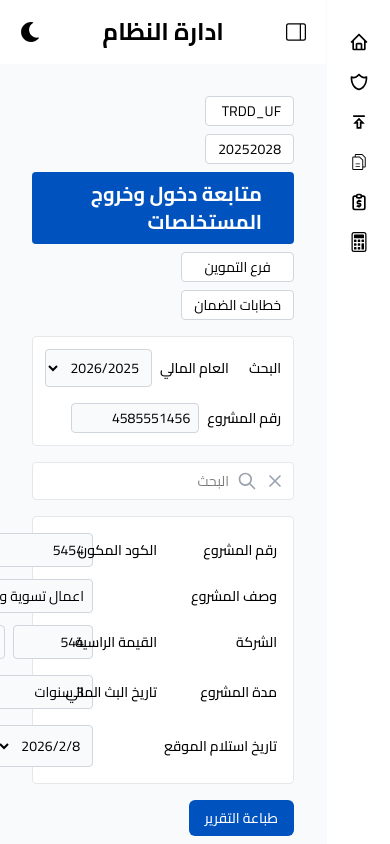
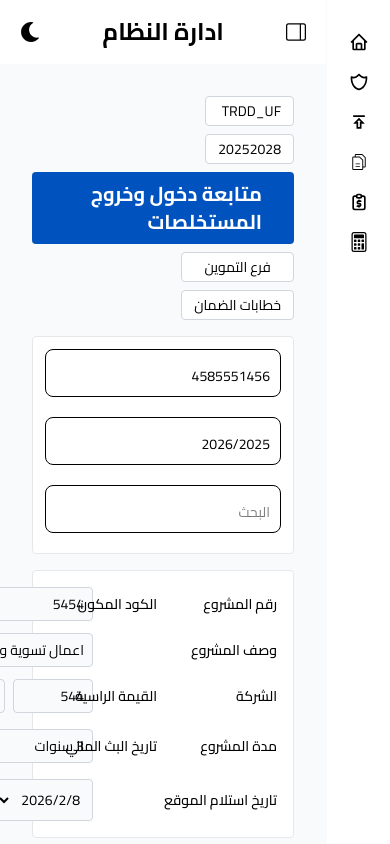
Before and after one commit to basselsh02/eng2.3.26.2026.new, a React (Vite) app in the folder Engineering-System-Frontend-main/: page /hesabat/mutabaat-dukhol-wa-khurooj-almustakhlasat in a window 390 px wide. Built offline with nearby package versions, Linux system fonts and the light colour scheme.

Commit message:
Unify page header and tabs layout with nashr project layout

```diff
--- a/Engineering-System-Frontend-main/src/components/pages/Hesabat/MutabaatDukholWaKhuroojAlMustakhlasat.jsx
+++ b/Engineering-System-Frontend-main/src/components/pages/Hesabat/MutabaatDukholWaKhuroojAlMustakhlasat.jsx
@@ -1,5 +1,6 @@
 import React, { useState } from "react";
 import Button from "../../ui/Button/Button";
+import Input from "../../ui/Input/Input";
 
 const mockData = [
   {
@@ -77,45 +78,10 @@ export default function MutabaatDukholWaKhuroojAlMustakhlasat() {
         </div>
       </div>
 
-      {/* Filters Row */}
-      <div className="flex items-center gap-4 flex-wrap border border-gray-200 rounded p-3 bg-base text-sm">
-        <div className="flex items-center gap-2">
-          <label className="font-medium">البحث</label>
-        </div>
-        <div className="flex items-center gap-2 mr-auto">
-          <label className="font-medium">العام المالي</label>
-          <select className="border border-gray-300 rounded px-2 py-1 text-sm bg-background">
-            <option>{amMali}</option>
-          </select>
-        </div>
-        <div className="flex items-center gap-2">
-          <label className="font-medium">رقم المشروع</label>
-          <input
-            value={raqmAlMashro3}
-            readOnly
-            className="border border-gray-300 rounded px-2 py-1 text-sm bg-background w-32"
-          />
-        </div>
-      </div>
-
-      {/* Search */}
-      <div className="flex items-center gap-2 border border-gray-200 rounded p-2 bg-base">
-        <button className="text-gray-400 hover:text-gray-600">
-          <svg xmlns="http://www.w3.org/2000/svg" className="h-5 w-5" fill="none" viewBox="0 0 24 24" stroke="currentColor">
-            <path strokeLinecap="round" strokeLinejoin="round" strokeWidth={2} d="M6 18L18 6M6 6l12 12" />
-          </svg>
-        </button>
-        <button className="text-gray-400 hover:text-gray-600">
-          <svg xmlns="http://www.w3.org/2000/svg" className="h-5 w-5" fill="none" viewBox="0 0 24 24" stroke="currentColor">
-            <path strokeLinecap="round" strokeLinejoin="round" strokeWidth={2} d="M21 21l-6-6m2-5a7 7 0 11-14 0 7 7 0 0114 0z" />
-          </svg>
-        </button>
-        <input
-          value={searchVal}
-          onChange={(e) => setSearchVal(e.target.value)}
-          placeholder="البحث"
-          className="flex-1 bg-transparent outline-none text-sm"
-        />
+      <div className="grid grid-cols-1 md:grid-cols-3 gap-3 border border-gray-200 rounded p-3 bg-base">
+        <Input label="رقم المشروع" showLabel={false} value={raqmAlMashro3} readOnly />
+        <Input label="العام المالي" type="select" showLabel={false} options={[{ value: amMali, label: amMali }]} />
+        <Input label="البحث" showLabel={false} value={searchVal} onChange={(e) => setSearchVal(e.target.value)} />
       </div>
 
       {/* Project Info Form */}
--- a/Engineering-System-Frontend-main/src/components/pages/Hesabat/TasjilKhetabaatAlDaman.jsx
+++ b/Engineering-System-Frontend-main/src/components/pages/Hesabat/TasjilKhetabaatAlDaman.jsx
@@ -1,5 +1,6 @@
 import React, { useState } from "react";
 import Button from "../../ui/Button/Button";
+import Input from "../../ui/Input/Input";
 
 const bunodData = [
   { id: 1, wasfAlBand: "خصم عام على اعمال الخضواني", bandAlKhasm: "بند رقم 122" },
@@ -45,42 +46,10 @@ export default function TasjilKhetabaatAlDaman() {
         </div>
       </div>
 
-      {/* Filters */}
-      <div className="flex items-center gap-4 flex-wrap border border-gray-200 rounded p-3 bg-base">
-        <div className="flex items-center gap-2 mr-auto">
-          <label className="text-sm font-medium">العام المالي</label>
-          <select className="border border-gray-300 rounded px-2 py-1 text-sm bg-background">
-            <option>{amMali}</option>
-          </select>
-        </div>
-        <div className="flex items-center gap-2">
-          <label className="text-sm font-medium">كود المشروع</label>
-          <input
-            value={kodMashro3}
-            readOnly
-            className="border border-gray-300 rounded px-2 py-1 text-sm bg-background w-32"
-          />
-        </div>
-      </div>
-
-      {/* Search */}
-      <div className="flex items-center gap-2 border border-gray-200 rounded p-2 bg-base">
-        <button className="text-gray-400 hover:text-gray-600">
-          <svg xmlns="http://www.w3.org/2000/svg" className="h-5 w-5" fill="none" viewBox="0 0 24 24" stroke="currentColor">
-            <path strokeLinecap="round" strokeLinejoin="round" strokeWidth={2} d="M6 18L18 6M6 6l12 12" />
-          </svg>
-        </button>
-        <button className="text-gray-400 hover:text-gray-600">
-          <svg xmlns="http://www.w3.org/2000/svg" className="h-5 w-5" fill="none" viewBox="0 0 24 24" stroke="currentColor">
-            <path strokeLinecap="round" strokeLinejoin="round" strokeWidth={2} d="M21 21l-6-6m2-5a7 7 0 11-14 0 7 7 0 0114 0z" />
-          </svg>
-        </button>
-        <input
-          value={searchVal}
-          onChange={(e) => setSearchVal(e.target.value)}
-          placeholder="البحث"
-          className="flex-1 bg-transparent outline-none text-sm"
-        />
+      <div className="grid grid-cols-1 md:grid-cols-3 gap-3 border border-gray-200 rounded p-3 bg-base">
+        <Input label="كود المشروع" showLabel={false} value={kodMashro3} readOnly />
+        <Input label="العام المالي" type="select" showLabel={false} options={[{ value: amMali, label: amMali }]} />
+        <Input label="البحث" showLabel={false} value={searchVal} onChange={(e) => setSearchVal(e.target.value)} />
       </div>
 
       {/* Main Form */}
--- a/Engineering-System-Frontend-main/src/components/pages/Mizaniya/ByanAlTa3aqud.jsx
+++ b/Engineering-System-Frontend-main/src/components/pages/Mizaniya/ByanAlTa3aqud.jsx
@@ -1,5 +1,6 @@
 import React, { useState } from "react";
 import Button from "../../ui/Button/Button";
+import Input from "../../ui/Input/Input";
 
 const tabs = ["بيانات المشروع", "بيانات التعاقد", "بيانات الصرف", "صرف خامات"];
 
@@ -310,6 +311,8 @@ function SarfKhamaatSection() {
 export default function ByanAlTa3aqud() {
   const [activeTab, setActiveTab] = useState("بيانات المشروع");
   const [searchVal, setSearchVal] = useState("");
+  const [kodMashro3] = useState("4585551456");
+  const [amMali] = useState("2026/2025");
 
   const renderTabContent = () => {
     switch (activeTab) {
@@ -366,33 +369,19 @@ export default function ByanAlTa3aqud() {
         </div>
       </div>
 
-      {/* Search */}
-      <div className="flex items-center gap-2 border border-gray-200 rounded p-2 bg-base">
-        <button className="text-gray-400 hover:text-gray-600">
-          <svg xmlns="http://www.w3.org/2000/svg" className="h-5 w-5" fill="none" viewBox="0 0 24 24" stroke="currentColor">
-            <path strokeLinecap="round" strokeLinejoin="round" strokeWidth={2} d="M6 18L18 6M6 6l12 12" />
-          </svg>
-        </button>
-        <button className="text-gray-400 hover:text-gray-600">
-          <svg xmlns="http://www.w3.org/2000/svg" className="h-5 w-5" fill="none" viewBox="0 0 24 24" stroke="currentColor">
-            <path strokeLinecap="round" strokeLinejoin="round" strokeWidth={2} d="M21 21l-6-6m2-5a7 7 0 11-14 0 7 7 0 0114 0z" />
-          </svg>
-        </button>
-        <input
-          value={searchVal}
-          onChange={(e) => setSearchVal(e.target.value)}
-          placeholder="البحث"
-          className="flex-1 bg-transparent outline-none text-sm"
-        />
+      <div className="grid grid-cols-1 md:grid-cols-3 gap-3 border border-gray-200 rounded p-3 bg-base">
+        <Input label="كود المشروع" showLabel={false} value={kodMashro3} readOnly />
+        <Input label="العام المالي" type="select" showLabel={false} options={[{ value: amMali, label: amMali }]} />
+        <Input label="البحث" showLabel={false} value={searchVal} onChange={(e) => setSearchVal(e.target.value)} />
       </div>
 
       {/* Tabs */}
-      <div className="flex gap-4 border-b border-gray-200 pb-1 overflow-x-auto">
+      <div className="flex gap-4 border-b border-gray-200 pb-1">
         {tabs.map((tab) => (
           <button
             key={tab}
             onClick={() => setActiveTab(tab)}
-            className={`px-3 py-1.5 text-sm font-medium transition-colors whitespace-nowrap ${
+            className={`px-3 py-1.5 text-sm font-medium transition-colors ${
               activeTab === tab
                 ? "text-primary-600 border-b-2 border-primary-600 -mb-1 font-bold"
                 : "text-gray-500 hover:text-primary-500"
--- a/Engineering-System-Frontend-main/src/components/pages/Mizaniya/TasjilAlMakhsamat.jsx
+++ b/Engineering-System-Frontend-main/src/components/pages/Mizaniya/TasjilAlMakhsamat.jsx
@@ -1,7 +1,10 @@
 import React, { useState } from "react";
+import Input from "../../ui/Input/Input";
 
 export default function TasjilAlMakhsamat() {
   const [searchVal, setSearchVal] = useState("");
+  const [kodMashro3] = useState("4585551456");
+  const [amMali] = useState("2026/2025");
 
   return (
     <div className="p-4 space-y-4" dir="rtl">
@@ -48,24 +51,10 @@ export default function TasjilAlMakhsamat() {
         </div>
       </div>
 
-      {/* Search */}
-      <div className="flex items-center gap-2 border border-gray-200 rounded p-2 bg-base">
-        <button className="text-gray-400 hover:text-gray-600">
-          <svg xmlns="http://www.w3.org/2000/svg" className="h-5 w-5" fill="none" viewBox="0 0 24 24" stroke="currentColor">
-            <path strokeLinecap="round" strokeLinejoin="round" strokeWidth={2} d="M6 18L18 6M6 6l12 12" />
-          </svg>
-        </button>
-        <button className="text-gray-400 hover:text-gray-600">
-          <svg xmlns="http://www.w3.org/2000/svg" className="h-5 w-5" fill="none" viewBox="0 0 24 24" stroke="currentColor">
-            <path strokeLinecap="round" strokeLinejoin="round" strokeWidth={2} d="M21 21l-6-6m2-5a7 7 0 11-14 0 7 7 0 0114 0z" />
-          </svg>
-        </button>
-        <input
-          value={searchVal}
-          onChange={(e) => setSearchVal(e.target.value)}
-          placeholder="البحث"
-          className="flex-1 bg-transparent outline-none text-sm"
-        />
+      <div className="grid grid-cols-1 md:grid-cols-3 gap-3 border border-gray-200 rounded p-3 bg-base">
+        <Input label="كود المشروع" showLabel={false} value={kodMashro3} readOnly />
+        <Input label="العام المالي" type="select" showLabel={false} options={[{ value: amMali, label: amMali }]} />
+        <Input label="البحث" showLabel={false} value={searchVal} onChange={(e) => setSearchVal(e.target.value)} />
       </div>
 
       {/* Main Form Fields */}
--- a/Engineering-System-Frontend-main/src/components/pages/Nashr/IstkmalByanat.jsx
+++ b/Engineering-System-Frontend-main/src/components/pages/Nashr/IstkmalByanat.jsx
@@ -299,12 +299,12 @@ export default function IstkmalByanat() {
       </div>
 
       {/* Tabs */}
-      <div className="flex gap-4 border-b border-gray-200 pb-1 overflow-x-auto">
+      <div className="flex gap-4 border-b border-gray-200 pb-1">
         {tabs.map((tab) => (
           <button
             key={tab}
             onClick={() => setActiveTab(tab)}
-            className={`px-3 py-1.5 text-sm font-medium transition-colors whitespace-nowrap ${
+            className={`px-3 py-1.5 text-sm font-medium transition-colors ${
               activeTab === tab
                 ? "text-primary-600 border-b-2 border-primary-600 -mb-1 font-bold"
                 : "text-gray-500 hover:text-primary-500"
--- a/Engineering-System-Frontend-main/src/components/pages/Oqood/ByanatAlmashro3Oqood.jsx
+++ b/Engineering-System-Frontend-main/src/components/pages/Oqood/ByanatAlmashro3Oqood.jsx
@@ -1,5 +1,6 @@
 import React, { useState } from "react";
 import Button from "../../ui/Button/Button";
+import Input from "../../ui/Input/Input";
 
 const tabs = ["المشروع", "شروط المشروع", "ترشيح الشركات", "بنود الاعمال"];
 
@@ -298,33 +299,10 @@ export default function ByanatAlmashro3Oqood() {
         </div>
       </div>
 
-      {/* Filters */}
-      <div className="flex items-center gap-4 flex-wrap border border-gray-200 rounded p-3 bg-base">
-        <div className="flex items-center gap-2 mr-auto">
-          <label className="text-sm font-medium">العام المالي</label>
-          <select className="border border-gray-300 rounded px-2 py-1 text-sm bg-background">
-            <option>{amMali}</option>
-          </select>
-        </div>
-        <div className="flex items-center gap-2">
-          <label className="text-sm font-medium">كود المشروع</label>
-          <input value={kodMashro3} readOnly className="border border-gray-300 rounded px-2 py-1 text-sm bg-background w-32" />
-        </div>
-      </div>
-
-      {/* Search */}
-      <div className="flex items-center gap-2 border border-gray-200 rounded p-2 bg-base">
-        <button className="text-gray-400 hover:text-gray-600">
-          <svg xmlns="http://www.w3.org/2000/svg" className="h-5 w-5" fill="none" viewBox="0 0 24 24" stroke="currentColor">
-            <path strokeLinecap="round" strokeLinejoin="round" strokeWidth={2} d="M6 18L18 6M6 6l12 12" />
-          </svg>
-        </button>
-        <button className="text-gray-400 hover:text-gray-600">
-          <svg xmlns="http://www.w3.org/2000/svg" className="h-5 w-5" fill="none" viewBox="0 0 24 24" stroke="currentColor">
-            <path strokeLinecap="round" strokeLinejoin="round" strokeWidth={2} d="M21 21l-6-6m2-5a7 7 0 11-14 0 7 7 0 0114 0z" />
-          </svg>
-        </button>
-        <input value={searchVal} onChange={(e) => setSearchVal(e.target.value)} placeholder="البحث" className="flex-1 bg-transparent outline-none text-sm" />
+      <div className="grid grid-cols-1 md:grid-cols-3 gap-3 border border-gray-200 rounded p-3 bg-base">
+        <Input label="كود المشروع" showLabel={false} value={kodMashro3} readOnly />
+        <Input label="العام المالي" type="select" showLabel={false} options={[{ value: amMali, label: amMali }]} />
+        <Input label="البحث" showLabel={false} value={searchVal} onChange={(e) => setSearchVal(e.target.value)} />
       </div>
 
       {/* Tabs */}
--- a/Engineering-System-Frontend-main/src/components/pages/Oqood/Ejra2at.jsx
+++ b/Engineering-System-Frontend-main/src/components/pages/Oqood/Ejra2at.jsx
@@ -1,5 +1,6 @@
 import React, { useState } from "react";
 import Button from "../../ui/Button/Button";
+import Input from "../../ui/Input/Input";
 
 const projectsData = [
   { id: 1, raqmMashro3: "2588888", ismMashro3: "انشاء الهيكل رقم 9 ببطاقة رقم 2 بمشروع الواجهة البحرية العربية لمدينة العالمين الجديدة", taklfaMashro3: "100.000.000", kodFar3: "2546", ismFar3Monafez: "اللواء 152 انشاءات" },
@@ -248,33 +249,10 @@ export default function Ejra2at() {
         </div>
       </div>
 
-      {/* Filters */}
-      <div className="flex items-center gap-4 flex-wrap border border-gray-200 rounded p-3 bg-base">
-        <div className="flex items-center gap-2 mr-auto">
-          <label className="text-sm font-medium">العام المالي</label>
-          <select className="border border-gray-300 rounded px-2 py-1 text-sm bg-background">
-            <option>{amMali}</option>
-          </select>
-        </div>
-        <div className="flex items-center gap-2">
-          <label className="text-sm font-medium">كود المشروع</label>
-          <input value={kodMashro3} readOnly className="border border-gray-300 rounded px-2 py-1 text-sm bg-background w-32" />
-        </div>
-      </div>
-
-      {/* Search */}
-      <div className="flex items-center gap-2 border border-gray-200 rounded p-2 bg-base">
-        <button className="text-gray-400 hover:text-gray-600">
-          <svg xmlns="http://www.w3.org/2000/svg" className="h-5 w-5" fill="none" viewBox="0 0 24 24" stroke="currentColor">
-            <path strokeLinecap="round" strokeLinejoin="round" strokeWidth={2} d="M6 18L18 6M6 6l12 12" />
-          </svg>
-        </button>
-        <button className="text-gray-400 hover:text-gray-600">
-          <svg xmlns="http://www.w3.org/2000/svg" className="h-5 w-5" fill="none" viewBox="0 0 24 24" stroke="currentColor">
-            <path strokeLinecap="round" strokeLinejoin="round" strokeWidth={2} d="M21 21l-6-6m2-5a7 7 0 11-14 0 7 7 0 0114 0z" />
-          </svg>
-        </button>
-        <input value={searchVal} onChange={(e) => setSearchVal(e.target.value)} placeholder="البحث" className="flex-1 bg-transparent outline-none text-sm" />
+      <div className="grid grid-cols-1 md:grid-cols-3 gap-3 border border-gray-200 rounded p-3 bg-base">
+        <Input label="كود المشروع" showLabel={false} value={kodMashro3} readOnly />
+        <Input label="العام المالي" type="select" showLabel={false} options={[{ value: amMali, label: amMali }]} />
+        <Input label="البحث" showLabel={false} value={searchVal} onChange={(e) => setSearchVal(e.target.value)} />
       </div>
 
       {/* Projects Table */}
@@ -304,12 +282,12 @@ export default function Ejra2at() {
       </div>
 
       {/* Tabs */}
-      <div className="flex gap-2 border-b border-gray-200 pb-1 overflow-x-auto">
+      <div className="flex gap-4 border-b border-gray-200 pb-1">
         {tabs.map((tab) => (
           <button
             key={tab}
             onClick={() => setActiveTab(tab)}
-            className={`px-3 py-1.5 text-sm font-medium transition-colors whitespace-nowrap ${
+            className={`px-3 py-1.5 text-sm font-medium transition-colors ${
               activeTab === tab
                 ? "text-primary-600 border-b-2 border-primary-600 -mb-1 font-bold"
                 : "text-gray-500 hover:text-primary-500"
--- a/Engineering-System-Frontend-main/src/components/pages/Oqood/Ejra2atMaliya.jsx
+++ b/Engineering-System-Frontend-main/src/components/pages/Oqood/Ejra2atMaliya.jsx
@@ -1,4 +1,5 @@
 import React, { useState } from "react";
+import Input from "../../ui/Input/Input";
 
 const projectsData = [
   { id: 1, raqmMashro3: "2588888", ismMashro3: "انشاء الهيكل رقم 9 ببطاقة رقم 2 بمشروع الواجهة البحرية العربية لمدينة العالمين الجديدة", taklfaMashro3: "100.000.000", kodFar3: "2546", ismFar3Monafez: "اللواء 152 انشاءات" },
@@ -275,33 +276,10 @@ export default function Ejra2atMaliya() {
         </div>
       </div>
 
-      {/* Filters */}
-      <div className="flex items-center gap-4 flex-wrap border border-gray-200 rounded p-3 bg-base">
-        <div className="flex items-center gap-2 mr-auto">
-          <label className="text-sm font-medium">العام المالي</label>
-          <select className="border border-gray-300 rounded px-2 py-1 text-sm bg-background">
-            <option>{amMali}</option>
-          </select>
-        </div>
-        <div className="flex items-center gap-2">
-          <label className="text-sm font-medium">كود المشروع</label>
-          <input value={kodMashro3} readOnly className="border border-gray-300 rounded px-2 py-1 text-sm bg-background w-32" />
-        </div>
-      </div>
-
-      {/* Search */}
-      <div className="flex items-center gap-2 border border-gray-200 rounded p-2 bg-base">
-        <button className="text-gray-400 hover:text-gray-600">
-          <svg xmlns="http://www.w3.org/2000/svg" className="h-5 w-5" fill="none" viewBox="0 0 24 24" stroke="currentColor">
-            <path strokeLinecap="round" strokeLinejoin="round" strokeWidth={2} d="M6 18L18 6M6 6l12 12" />
-          </svg>
-        </button>
-        <button className="text-gray-400 hover:text-gray-600">
-          <svg xmlns="http://www.w3.org/2000/svg" className="h-5 w-5" fill="none" viewBox="0 0 24 24" stroke="currentColor">
-            <path strokeLinecap="round" strokeLinejoin="round" strokeWidth={2} d="M21 21l-6-6m2-5a7 7 0 11-14 0 7 7 0 0114 0z" />
-          </svg>
-        </button>
-        <input value={searchVal} onChange={(e) => setSearchVal(e.target.value)} placeholder="البحث" className="flex-1 bg-transparent outline-none text-sm" />
+      <div className="grid grid-cols-1 md:grid-cols-3 gap-3 border border-gray-200 rounded p-3 bg-base">
+        <Input label="كود المشروع" showLabel={false} value={kodMashro3} readOnly />
+        <Input label="العام المالي" type="select" showLabel={false} options={[{ value: amMali, label: amMali }]} />
+        <Input label="البحث" showLabel={false} value={searchVal} onChange={(e) => setSearchVal(e.target.value)} />
       </div>
 
       {/* Projects Table */}
@@ -331,12 +309,12 @@ export default function Ejra2atMaliya() {
       </div>
 
       {/* Tabs */}
-      <div className="flex gap-2 border-b border-gray-200 pb-1 overflow-x-auto">
+      <div className="flex gap-4 border-b border-gray-200 pb-1">
         {tabs.map((tab) => (
           <button
             key={tab}
             onClick={() => setActiveTab(tab)}
-            className={`px-3 py-1.5 text-sm font-medium transition-colors whitespace-nowrap ${
+            className={`px-3 py-1.5 text-sm font-medium transition-colors ${
               activeTab === tab
                 ? "text-primary-600 border-b-2 border-primary-600 -mb-1 font-bold"
                 : "text-gray-500 hover:text-primary-500"
--- a/Engineering-System-Frontend-main/src/components/pages/Oqood/TasjilAlMawqifAlMali.jsx
+++ b/Engineering-System-Frontend-main/src/components/pages/Oqood/TasjilAlMawqifAlMali.jsx
@@ -1,4 +1,5 @@
 import React, { useState } from "react";
+import Input from "../../ui/Input/Input";
 
 const eventsData = [
   { id: 1, kod: "5452", wasf: "تم التعاقد بالمناقصة المحدودة", tarikh: "2024/3/25", far3: "152", kodUser: "25555", ismUser: "المقاولون", molahazat: "تم التسليم" },
@@ -8,6 +9,8 @@ const eventsData = [
 
 export default function TasjilAlMawqifAlMali() {
   const [searchVal, setSearchVal] = useState("");
+  const [kodMashro3] = useState("4585551456");
+  const [amMali] = useState("2025/2024");
 
   return (
     <div className="p-4 space-y-4" dir="rtl">
@@ -26,19 +29,10 @@ export default function TasjilAlMawqifAlMali() {
         </div>
       </div>
 
-      {/* Search */}
-      <div className="flex items-center gap-2 border border-gray-200 rounded p-2 bg-base">
-        <button className="text-gray-400 hover:text-gray-600">
-          <svg xmlns="http://www.w3.org/2000/svg" className="h-5 w-5" fill="none" viewBox="0 0 24 24" stroke="currentColor">
-            <path strokeLinecap="round" strokeLinejoin="round" strokeWidth={2} d="M6 18L18 6M6 6l12 12" />
-          </svg>
-        </button>
-        <button className="text-gray-400 hover:text-gray-600">
-          <svg xmlns="http://www.w3.org/2000/svg" className="h-5 w-5" fill="none" viewBox="0 0 24 24" stroke="currentColor">
-            <path strokeLinecap="round" strokeLinejoin="round" strokeWidth={2} d="M21 21l-6-6m2-5a7 7 0 11-14 0 7 7 0 0114 0z" />
-          </svg>
-        </button>
-        <input value={searchVal} onChange={(e) => setSearchVal(e.target.value)} placeholder="البحث" className="flex-1 bg-transparent outline-none text-sm" />
+      <div className="grid grid-cols-1 md:grid-cols-3 gap-3 border border-gray-200 rounded p-3 bg-base">
+        <Input label="كود المشروع" showLabel={false} value={kodMashro3} readOnly />
+        <Input label="العام المالي" type="select" showLabel={false} options={[{ value: amMali, label: amMali }]} />
+        <Input label="البحث" showLabel={false} value={searchVal} onChange={(e) => setSearchVal(e.target.value)} />
       </div>
 
       {/* Main Form */}
--- a/Engineering-System-Frontend-main/src/components/pages/Oqood/TasjilByanAlMashro3.jsx
+++ b/Engineering-System-Frontend-main/src/components/pages/Oqood/TasjilByanAlMashro3.jsx
@@ -1,5 +1,6 @@
 import React, { useState } from "react";
 import Button from "../../ui/Button/Button";
+import Input from "../../ui/Input/Input";
 
 const projectsData = [
   { id: 1, raqmMashro3: "2588888", ismMashro3: "انشاء الهيكل رقم 9 ببطاقة رقم 2 بمشروع الواجهة البحرية العربية لمدينة العالمين الجديدة", taklfaMashro3: "100.000.000", kodFar3: "2546", ismFar3Monafez: "اللواء 152 انشاءات" },
@@ -56,33 +57,10 @@ export default function TasjilByanAlMashro3() {
         </div>
       </div>
 
-      {/* Filters */}
-      <div className="flex items-center gap-4 flex-wrap border border-gray-200 rounded p-3 bg-base">
-        <div className="flex items-center gap-2 mr-auto">
-          <label className="text-sm font-medium">العام المالي</label>
-          <select className="border border-gray-300 rounded px-2 py-1 text-sm bg-background">
-            <option>{amMali}</option>
-          </select>
-        </div>
-        <div className="flex items-center gap-2">
-          <label className="text-sm font-medium">كود المشروع</label>
-          <input value={kodMashro3} readOnly className="border border-gray-300 rounded px-2 py-1 text-sm bg-background w-32" />
-        </div>
-      </div>
-
-      {/* Search */}
-      <div className="flex items-center gap-2 border border-gray-200 rounded p-2 bg-base">
-        <button className="text-gray-400 hover:text-gray-600">
-          <svg xmlns="http://www.w3.org/2000/svg" className="h-5 w-5" fill="none" viewBox="0 0 24 24" stroke="currentColor">
-            <path strokeLinecap="round" strokeLinejoin="round" strokeWidth={2} d="M6 18L18 6M6 6l12 12" />
-          </svg>
-        </button>
-        <button className="text-gray-400 hover:text-gray-600">
-          <svg xmlns="http://www.w3.org/2000/svg" className="h-5 w-5" fill="none" viewBox="0 0 24 24" stroke="currentColor">
-            <path strokeLinecap="round" strokeLinejoin="round" strokeWidth={2} d="M21 21l-6-6m2-5a7 7 0 11-14 0 7 7 0 0114 0z" />
-          </svg>
-        </button>
-        <input value={searchVal} onChange={(e) => setSearchVal(e.target.value)} placeholder="البحث" className="flex-1 bg-transparent outline-none text-sm" />
+      <div className="grid grid-cols-1 md:grid-cols-3 gap-3 border border-gray-200 rounded p-3 bg-base">
+        <Input label="كود المشروع" showLabel={false} value={kodMashro3} readOnly />
+        <Input label="العام المالي" type="select" showLabel={false} options={[{ value: amMali, label: amMali }]} />
+        <Input label="البحث" showLabel={false} value={searchVal} onChange={(e) => setSearchVal(e.target.value)} />
       </div>
 
       {/* Projects Table */}
```
